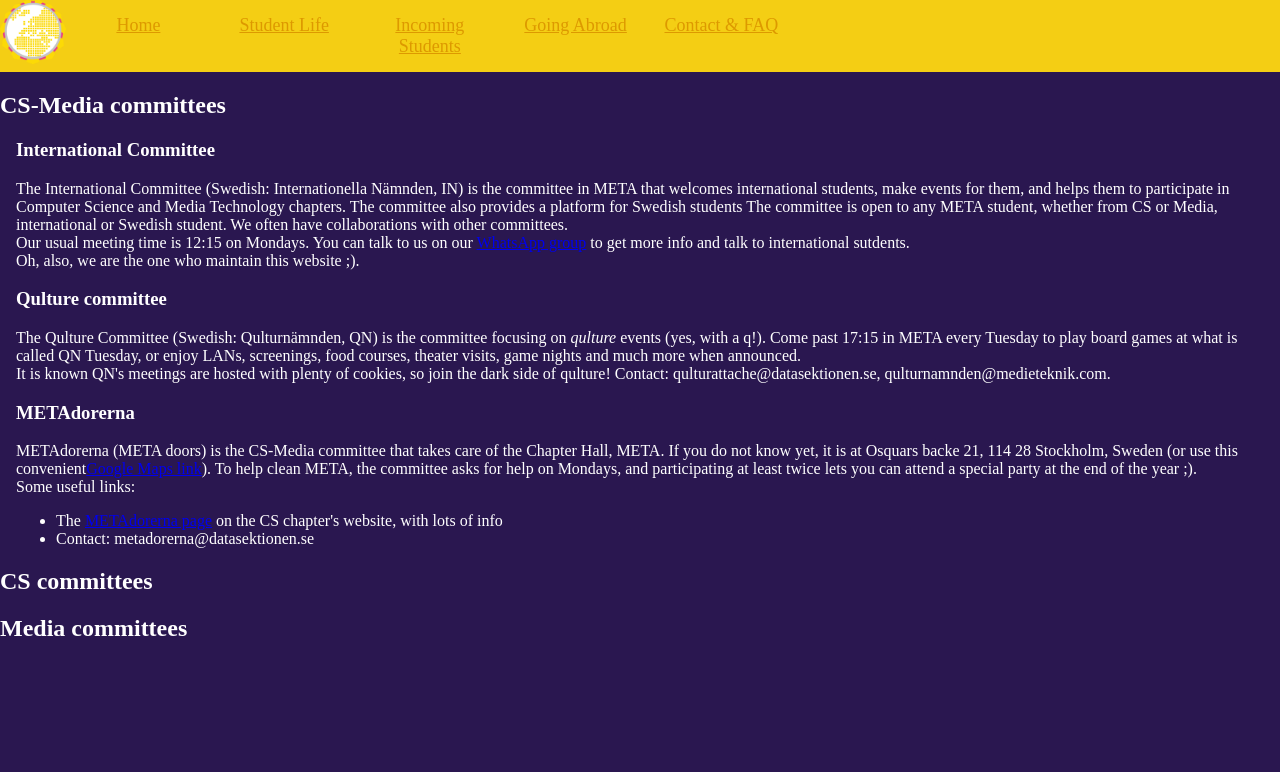
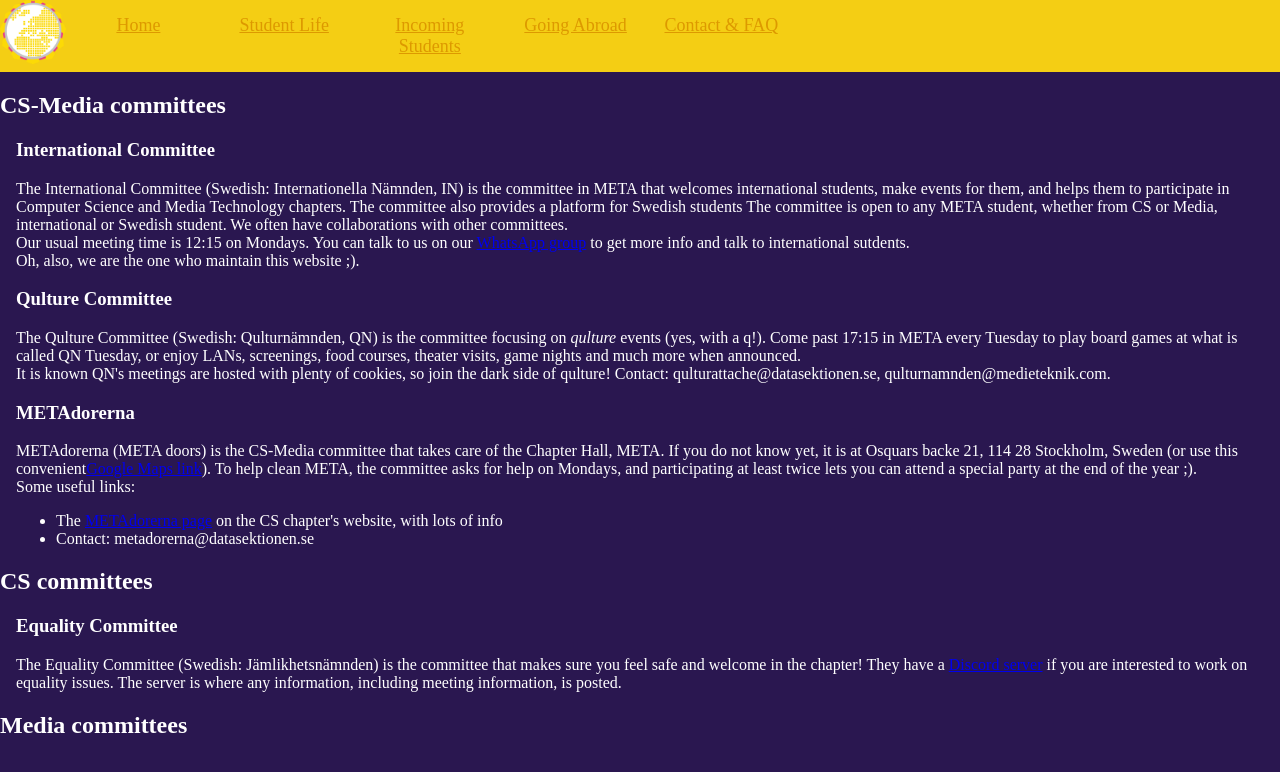
Before and after one commit to datasektionen/metastudent, a React (Create React App) app: page /student-life in a window 1280 px wide. Shown: the top 772 px of the page. Built offline with nearby package versions, Linux system fonts and the light colour scheme.

Commit message:
feat: add Equality committee description

```diff
--- a/src/pages/Committees.js
+++ b/src/pages/Committees.js
@@ -6,7 +6,7 @@ const Committees = () => {
                 <CommitteeName name="International Committee" />
                 <InternationalCommittee />
 
-                <CommitteeName name="Qulture committee"/>
+                <CommitteeName name="Qulture Committee"/>
                 <QultureCommittee/>
 
                 <CommitteeName name="METAdorerna"/>
@@ -14,6 +14,10 @@ const Committees = () => {
             </div>
 
             <ChapterBelonging belonging="CS committees"/>
+            <div className="committee-info">
+                <CommitteeName name={"Equality Committee"}/>
+                <EqualityCommittee/>
+            </div>
 
             <ChapterBelonging belonging="Media committees"/>
         </div>
@@ -86,4 +90,14 @@ function METAdorerna() {
     );
 }
 
+function EqualityCommittee() {
+    return (
+        <p>
+            The Equality Committee (Swedish: Jämlikhetsnämnden) is the committee that makes sure you feel safe and welcome
+            in the chapter! They have a <a href="https://discord.gg/UjpGaB6Ckh">Discord server</a> if you are interested
+            to work on equality issues. The server is where any information, including meeting information, is posted.
+        </p>
+    )
+}
+
 export default Committees;
```
